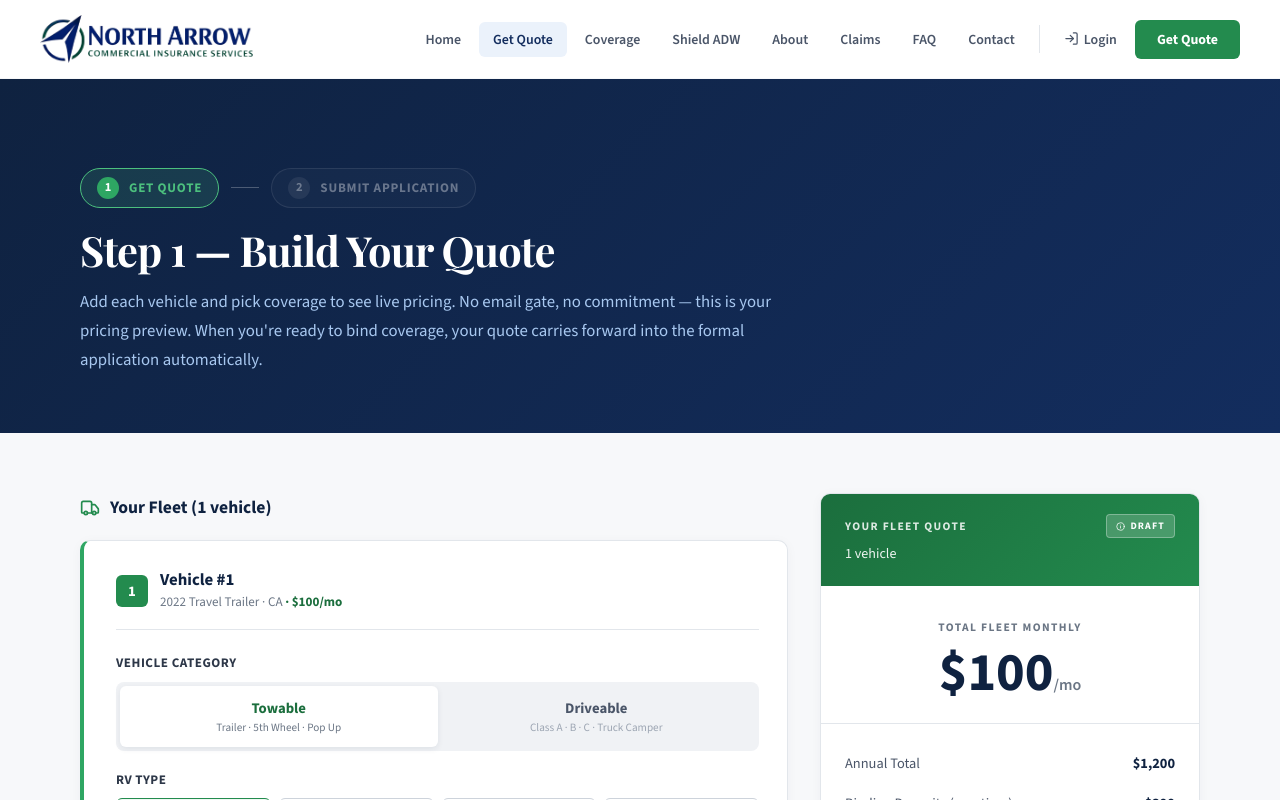
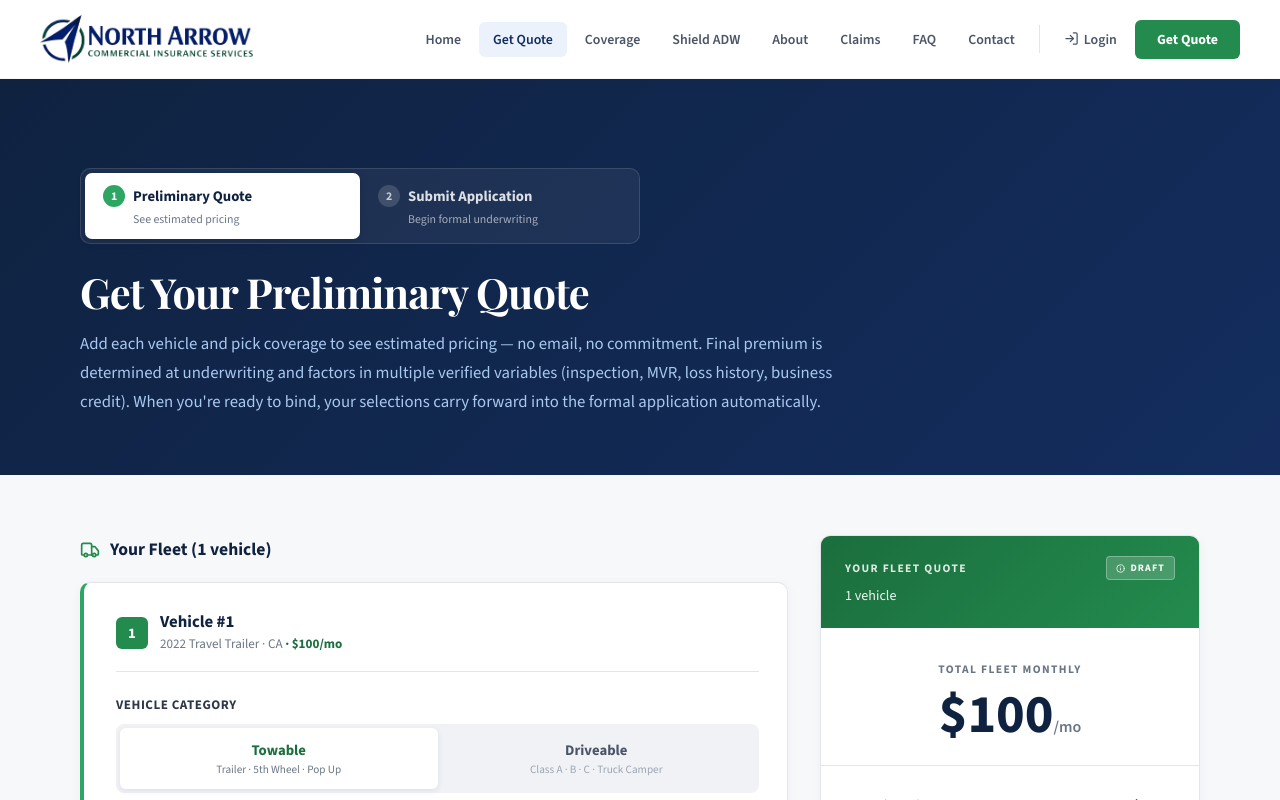
Before and after one commit to StressFreeGroup/NorthArrow, a React (Vite) app: page / in a window 1280 px wide. Both pictures are taken after a click on the button "Run Your Real Quote". Shown: the top 800 px of the page. Built offline with nearby package versions, Linux system fonts and the light colour scheme; a web font is replaced by a local one.

Commit message:
feat(quote): create reusable PathTabs component (exported) — clickable tabs to switch between Preliminary Quote and Submit Application with numbered indicators and short descriptions; replace the static step indicator with PathTabs; updated quote H1 to 'Get Your Preliminary Quote'

```diff
--- a/src/QuotePage.jsx
+++ b/src/QuotePage.jsx
@@ -191,23 +191,14 @@ export default function QuotePage({ setPage }) {
         color: C.white,
       }}>
         <div style={sWrap}>
-          {/* Two-step indicator */}
-          <div style={{ display: 'flex', alignItems: 'center', gap: 12, marginBottom: 18, flexWrap: 'wrap' }}>
-            <div style={{ display: 'flex', alignItems: 'center', gap: 10, padding: '8px 16px', background: 'rgba(76,192,126,0.15)', border: `1px solid ${C.green400}`, borderRadius: 99 }}>
-              <div style={{ width: 22, height: 22, borderRadius: '50%', background: C.green500, color: C.white, display: 'flex', alignItems: 'center', justifyContent: 'center', fontSize: '0.78rem', fontWeight: 800 }}>1</div>
-              <span style={{ fontSize: '0.82rem', fontWeight: 700, color: C.green400, letterSpacing: '0.06em', textTransform: 'uppercase' }}>Get Quote</span>
-            </div>
-            <div style={{ width: 28, height: 1, background: 'rgba(255,255,255,0.25)' }}/>
-            <div style={{ display: 'flex', alignItems: 'center', gap: 10, padding: '8px 16px', background: 'rgba(255,255,255,0.04)', border: '1px solid rgba(255,255,255,0.15)', borderRadius: 99, opacity: 0.6 }}>
-              <div style={{ width: 22, height: 22, borderRadius: '50%', background: 'rgba(255,255,255,0.12)', color: 'rgba(255,255,255,0.6)', display: 'flex', alignItems: 'center', justifyContent: 'center', fontSize: '0.78rem', fontWeight: 800 }}>2</div>
-              <span style={{ fontSize: '0.82rem', fontWeight: 700, color: 'rgba(255,255,255,0.6)', letterSpacing: '0.06em', textTransform: 'uppercase' }}>Submit Application</span>
-            </div>
-          </div>
-          <h1 style={{ color: C.white, marginBottom: 14, fontSize: 'clamp(1.8rem,4vw,2.6rem)', lineHeight: 1.15 }}>
-            Step 1 — Build Your Quote
+          {/* PATH TABS — clickable, switches between Preliminary Quote and Submit Application */}
+          <PathTabs active="quote" setPage={setPage}/>
+
+          <h1 style={{ color: C.white, marginBottom: 14, fontSize: 'clamp(1.8rem,4vw,2.6rem)', lineHeight: 1.15, marginTop: 24 }}>
+            Get Your Preliminary Quote
           </h1>
-          <p style={{ color: C.navy200, fontSize: '1.05rem', lineHeight: 1.7, maxWidth: 720 }}>
-            Add each vehicle and pick coverage to see live pricing. No email gate, no commitment — this is your pricing preview. When you're ready to bind coverage, your quote carries forward into the formal application automatically.
+          <p style={{ color: C.navy200, fontSize: '1.05rem', lineHeight: 1.7, maxWidth: 760 }}>
+            Add each vehicle and pick coverage to see estimated pricing — no email, no commitment. Final premium is determined at underwriting and factors in multiple verified variables (inspection, MVR, loss history, business credit). When you're ready to bind, your selections carry forward into the formal application automatically.
           </p>
         </div>
       </section>
@@ -949,3 +940,75 @@ function DeclinedPanel({ reason, setPage }) {
     </div>
   )
 }
+
+// ─────────────────────────────────────────────────────────────
+// PATH TABS — switch between Preliminary Quote and Submit Application
+// Exported so ApplicationForm can use the same component
+// ─────────────────────────────────────────────────────────────
+export function PathTabs({ active, setPage }) {
+  const tabs = [
+    {
+      key: 'quote',
+      label: 'Preliminary Quote',
+      sub: 'See estimated pricing',
+      page: 'quote',
+    },
+    {
+      key: 'apply',
+      label: 'Submit Application',
+      sub: 'Begin formal underwriting',
+      page: 'apply',
+    },
+  ]
+
+  return (
+    <div>
+      <div style={{ display: 'grid', gridTemplateColumns: '1fr 1fr', gap: 0, background: 'rgba(255,255,255,0.06)', border: '1px solid rgba(255,255,255,0.12)', borderRadius: 10, padding: 4, maxWidth: 560 }}>
+        {tabs.map(tab => {
+          const isActive = active === tab.key
+          return (
+            <button
+              key={tab.key}
+              onClick={() => {
+                if (!isActive) {
+                  setPage(tab.page)
+                  window.scrollTo(0, 0)
+                }
+              }}
+              style={{
+                padding: '12px 18px',
+                background: isActive ? C.white : 'transparent',
+                color: isActive ? C.navy800 : 'rgba(255,255,255,0.85)',
+                border: 'none',
+                borderRadius: 7,
+                cursor: isActive ? 'default' : 'pointer',
+                textAlign: 'left',
+                transition: 'all 0.15s',
+                fontWeight: 700,
+                boxShadow: isActive ? '0 2px 8px rgba(0,0,0,0.15)' : 'none',
+              }}
+              onMouseEnter={e => { if (!isActive) e.currentTarget.style.background = 'rgba(255,255,255,0.06)' }}
+              onMouseLeave={e => { if (!isActive) e.currentTarget.style.background = 'transparent' }}
+            >
+              <div style={{ display: 'flex', alignItems: 'center', gap: 8 }}>
+                <div style={{
+                  width: 22, height: 22, borderRadius: '50%',
+                  background: isActive ? (tab.key === 'quote' ? C.green500 : C.navy500) : 'rgba(255,255,255,0.15)',
+                  color: isActive ? C.white : 'rgba(255,255,255,0.7)',
+                  display: 'flex', alignItems: 'center', justifyContent: 'center',
+                  fontSize: '0.74rem', fontWeight: 800, flexShrink: 0,
+                }}>
+                  {tab.key === 'quote' ? '1' : '2'}
+                </div>
+                <span style={{ fontSize: '0.92rem', fontWeight: 700 }}>{tab.label}</span>
+              </div>
+              <div style={{ fontSize: '0.74rem', color: isActive ? C.grey500 : 'rgba(255,255,255,0.6)', fontWeight: 500, marginTop: 4, marginLeft: 30 }}>
+                {tab.sub}
+              </div>
+            </button>
+          )
+        })}
+      </div>
+    </div>
+  )
+}
```
